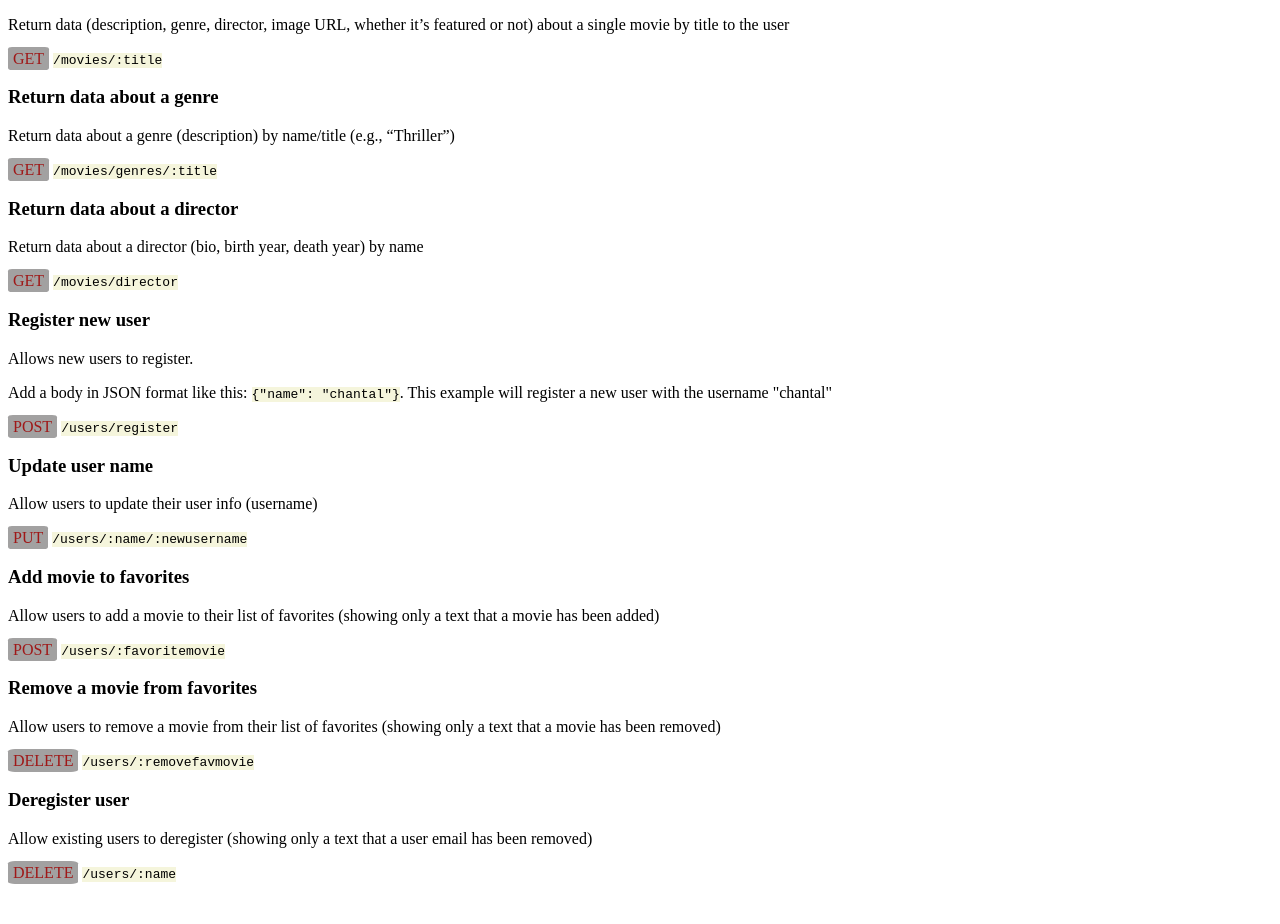
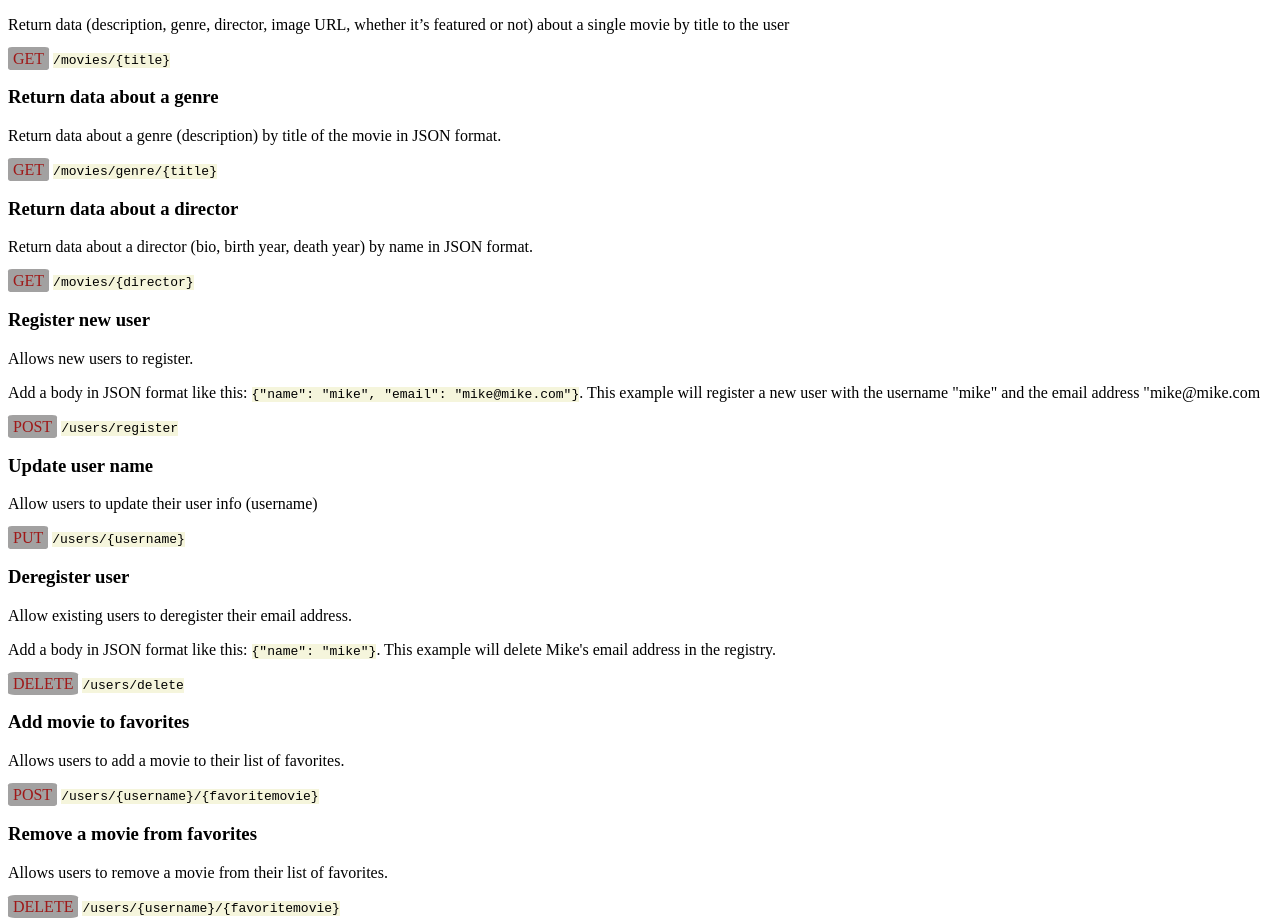
Before and after one commit to OtmarKirch/sci-fi-app, a website: page public/documentation.html in a window 1280 px wide. Shown: the part 487-1411 px from the top of the page. Before the commit the page ends 1377 px from the top, so only its background shows below. Drawn offline with Linux system fonts and the light colour scheme.

Commit message:
Update documentation

```diff
--- a/public/documentation.html
+++ b/public/documentation.html
@@ -12,7 +12,7 @@
         color: rgb(159, 24, 24);
         background-color: rgb(162, 161, 161);
         border-radius: 10%;
-        padding: 3px 5px
+        padding: 3px 5px;
       }
     </style>
   </head>
@@ -30,9 +30,9 @@
     <h2>Current State</h2>
     <p>
       The server is set up with using node.js and express. The website can be
-      locally hosted. There are three endpoints that can be reached and handled,
-      that is "/", "movies" and "documentation". Requests are logged by
-      middleware using morgan.
+      locally hosted. Several endpoints have been implemented for retrieving
+      movie data, registering users and adding favorite movies. Requests are
+      logged by middleware using morgan.
     </p>
     <h2>APIs</h2>
     <div>
@@ -46,54 +46,60 @@
         Return data (description, genre, director, image URL, whether it’s
         featured or not) about a single movie by title to the user
       </p>
-      <span class="method">GET</span> <code>/movies/:title</code>
+      <span class="method">GET</span> <code>/movies/{title}</code>
     </div>
     <div>
       <h3>Return data about a genre</h3>
       <p>
-        Return data about a genre (description) by name/title (e.g., “Thriller”)
+        Return data about a genre (description) by title of the movie in JSON
+        format.
       </p>
-      <span class="method">GET</span> <code>/movies/genres/:title</code>
+      <span class="method">GET</span> <code>/movies/genre/{title}</code>
     </div>
     <div>
       <h3>Return data about a director</h3>
-      <p>Return data about a director (bio, birth year, death year) by name</p>
-      <span class="method">GET</span> <code>/movies/director</code>
+      <p>
+        Return data about a director (bio, birth year, death year) by name in
+        JSON format.
+      </p>
+      <span class="method">GET</span> <code>/movies/{director}</code>
     </div>
     <div>
       <h3>Register new user</h3>
       <p>Allows new users to register.</p>
-      <p>Add a body in JSON format like this: <code>{"name": "chantal"}</code>. This example will register a new user with the username "chantal"</p>
+      <p>
+        Add a body in JSON format like this:
+        <code>{"name": "mike", "email": "mike@mike.com"}</code>. This example
+        will register a new user with the username "mike" and the email address
+        "mike@mike.com
+      </p>
       <span class="method">POST</span> <code>/users/register</code>
     </div>
     <div>
       <h3>Update user name</h3>
       <p>Allow users to update their user info (username)</p>
-      <span class="method">PUT</span> <code>/users/:name/:newusername</code>
+      <span class="method">PUT</span> <code>/users/{username}</code>
+    </div>
+    <div>
+      <h3>Deregister user</h3>
+      <p>Allow existing users to deregister their email address.</p>
+      <p>
+        Add a body in JSON format like this: <code>{"name": "mike"}</code>. This
+        example will delete Mike's email address in the registry.
+      </p>
+      <span class="method">DELETE</span> <code>/users/delete</code>
     </div>
     <div>
       <h3>Add movie to favorites</h3>
-      <p>
-        Allow users to add a movie to their list of favorites (showing only a
-        text that a movie has been added)
-      </p>
-      <span class="method">POST</span> <code>/users/:favoritemovie</code>
+      <p>Allows users to add a movie to their list of favorites.</p>
+      <span class="method">POST</span>
+      <code>/users/{username}/{favoritemovie}</code>
     </div>
     <div>
       <h3>Remove a movie from favorites</h3>
-      <p>
-        Allow users to remove a movie from their list of favorites (showing only
-        a text that a movie has been removed)
-      </p>
-      <span class="method">DELETE</span> <code>/users/:removefavmovie</code>
-    </div>
-    <div>
-      <h3>Deregister user</h3>
-      <p>
-        Allow existing users to deregister (showing only a text that a user
-        email has been removed)
-      </p>
-      <span class="method">DELETE</span> <code>/users/:name</code>
+      <p>Allows users to remove a movie from their list of favorites.</p>
+      <span class="method">DELETE</span>
+      <code>/users/{username}/{favoritemovie}</code>
     </div>
   </body>
 </html>
```
Also changed, not shown: log.txt (+38 -0 lines).
